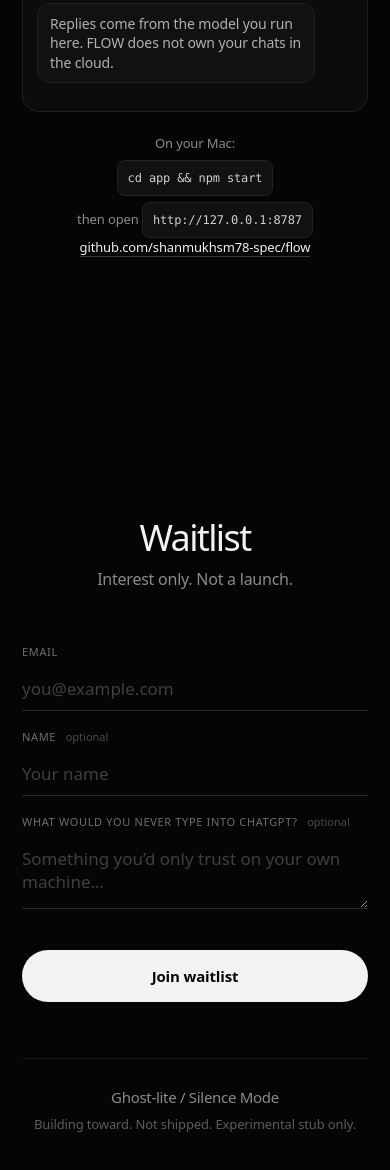
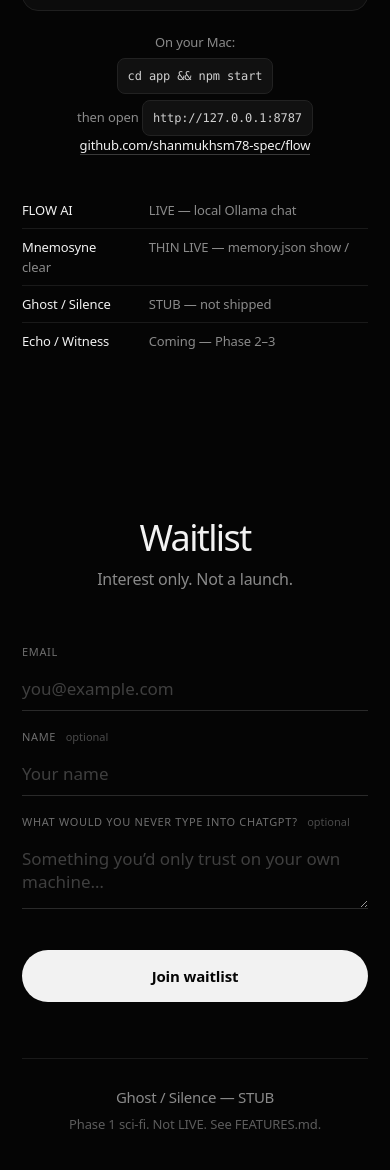
Before and after one commit to shanmukhsm78-spec/flow, a plain HTML site: page landing/index.html in a window 390 px wide. Shown: the part 2953-4123 px from the top of the page. Drawn offline with Linux system fonts and the light colour scheme.

Commit message:
Add FEATURES.md claim gate + Phase 1 LIVE/STUB on page
Bench/Anchor gate: only FLOW AI LIVE and Mnemosyne THIN LIVE; Ghost/Silence STUB; Echo/Witness Coming. Page labels match; no Phase 1 six as LIVE.

```diff
--- a/landing/index.html
+++ b/landing/index.html
@@ -157,6 +157,27 @@
     border-bottom: 1px solid #3a3a3a;
   }
   .run a:hover { border-bottom-color: #f2f2f2; }
+  .phase {
+    list-style: none;
+    margin-top: 36px;
+    text-align: left;
+    width: min(420px, 100%);
+    font-size: 13px;
+    color: #8a8a8a;
+    letter-spacing: -0.01em;
+    line-height: 1.55;
+  }
+  .phase li {
+    padding: 8px 0;
+    border-bottom: 1px solid #1a1a1a;
+  }
+  .phase li:last-child { border-bottom: none; }
+  .phase span {
+    display: inline-block;
+    min-width: 9.5em;
+    color: #f2f2f2;
+    font-weight: 500;
+  }
 
   .screen-waitlist {
     justify-content: flex-start;
@@ -311,6 +332,12 @@
     then open <code>http://127.0.0.1:8787</code><br>
     <a href="https://github.com/shanmukhsm78-spec/flow">github.com/shanmukhsm78-spec/flow</a>
   </p>
+  <ul class="phase" aria-label="Phase 1 status">
+    <li><span>FLOW AI</span> LIVE — local Ollama chat</li>
+    <li><span>Mnemosyne</span> THIN LIVE — memory.json show / clear</li>
+    <li><span>Ghost / Silence</span> STUB — not shipped</li>
+    <li><span>Echo / Witness</span> Coming — Phase 2–3</li>
+  </ul>
 </section>
 
 <section class="screen screen-waitlist" id="waitlist" aria-label="Waitlist">
@@ -339,8 +366,8 @@
   <p class="err" id="waitlist-error"></p>
 
   <aside class="ghost-strip" aria-label="Ghost lite note">
-    <h3>Ghost-lite / Silence Mode</h3>
-    <p>Building toward. Not shipped. Experimental stub only.</p>
+    <h3>Ghost / Silence — STUB</h3>
+    <p>Phase 1 sci-fi. Not LIVE. See FEATURES.md.</p>
   </aside>
 </section>
 
```
Also changed, not shown: FEATURES.md (added, +59 -0 lines), README.md.
